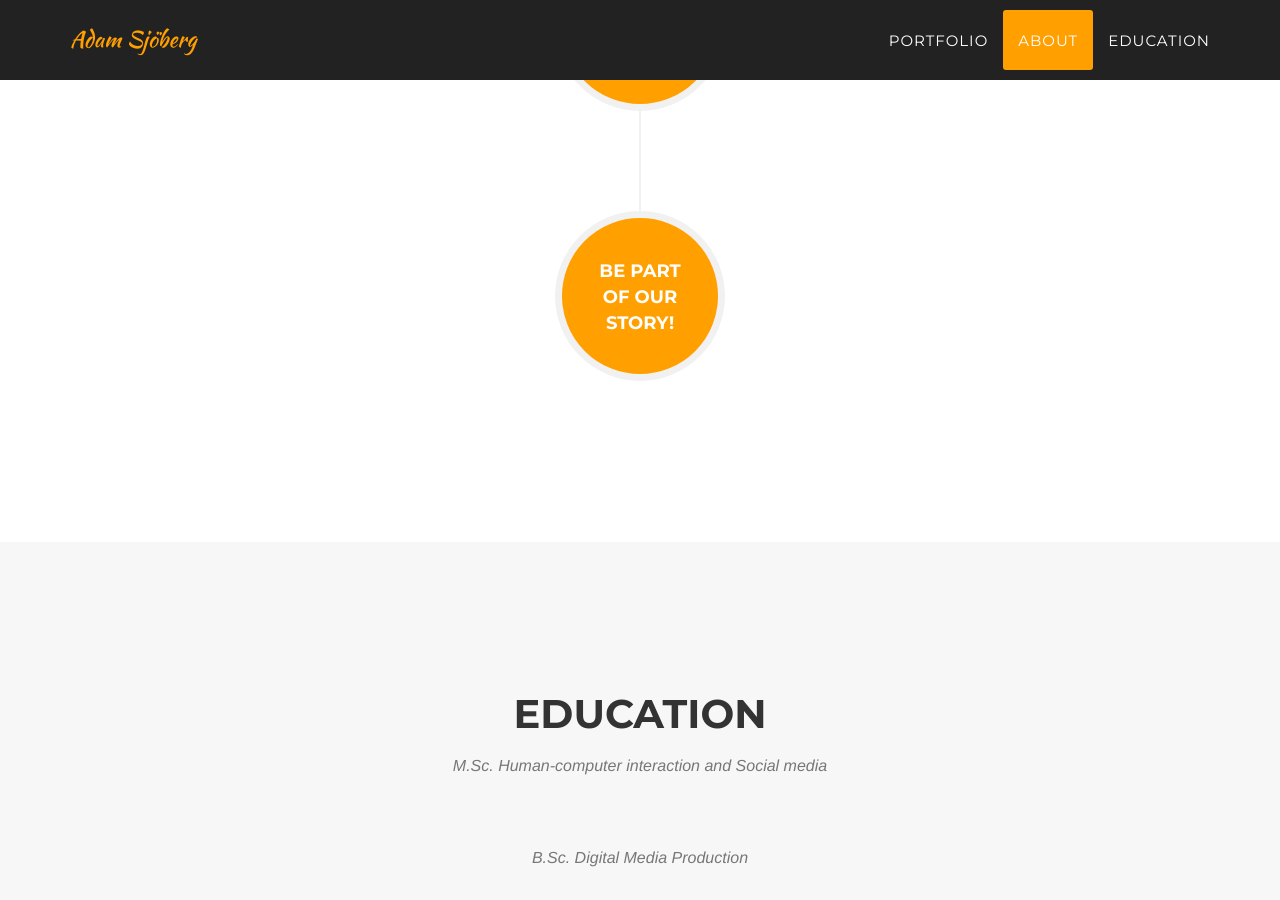
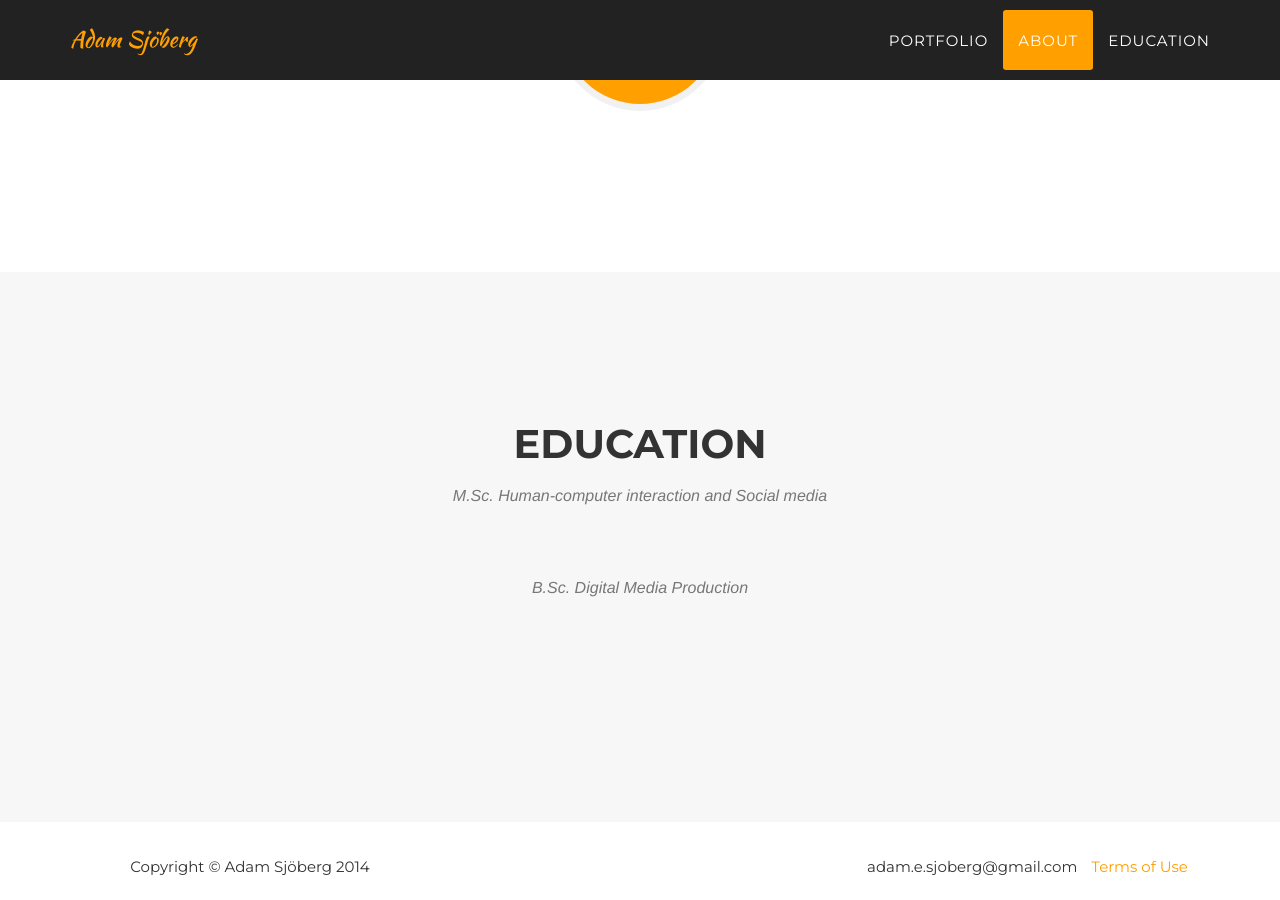
Before and after one commit to Adamsjoberg/Adamsjoberg.github.io, a Jekyll site: the page built from index.html, in a window 1280 px wide and 900 px high, scrolled down 3251 px. Built offline with Jekyll 4.4.1, drawn with Linux system fonts in a browser that asks for light colours; some web fonts are replaced.

Commit message:
removed bottom circle about

```diff
--- a/_includes/about.html
+++ b/_includes/about.html
@@ -68,13 +68,6 @@
                                 </div>
                             </div>
                         </li>
-                        <li class="timeline-inverted">
-                            <div class="timeline-image">
-                                <h4>Be Part
-                                    <br>Of Our
-                                    <br>Story!</h4>
-                            </div>
-                        </li>
                     </ul>
                 </div>
             </div>
```
